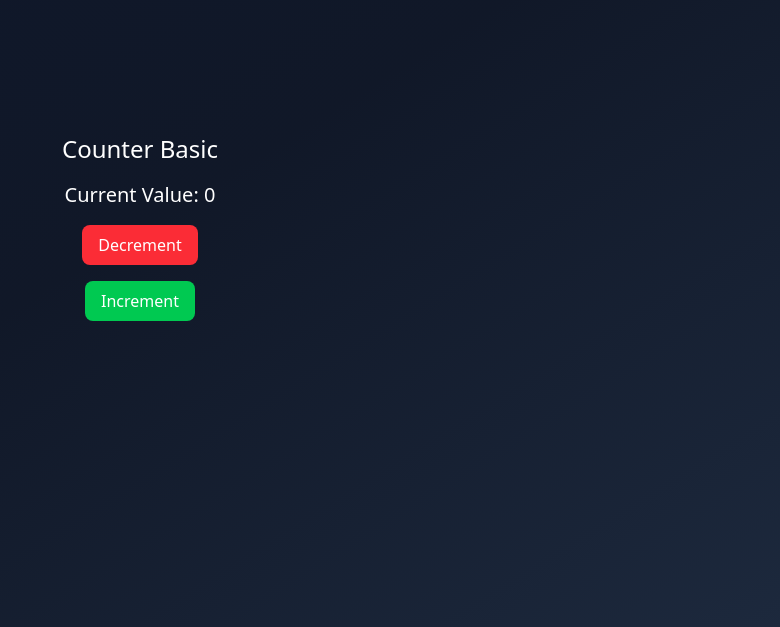
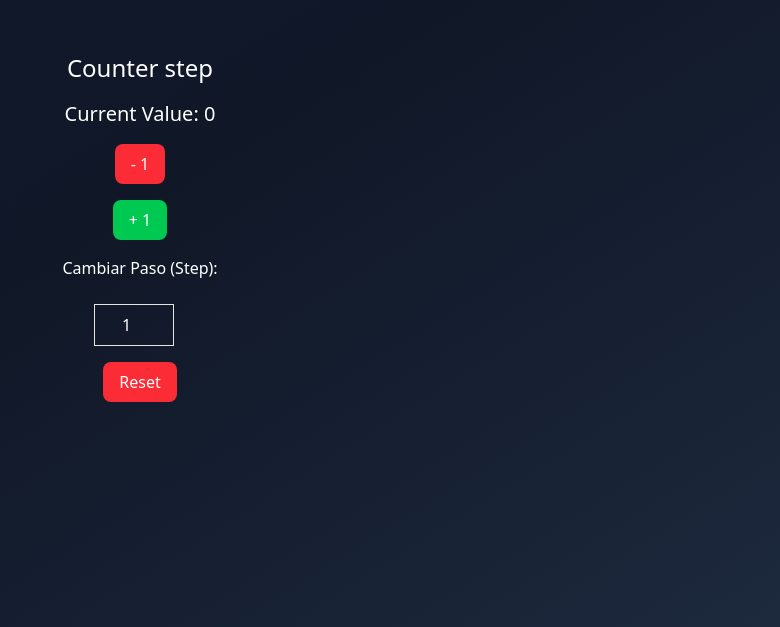
Before and after one commit to jose-angell/react-04-hooks-app, a React (Vite) app: page / in a window 1280 px wide. Shown: the part 173-800 px from the top of the page, without its empty margins (500-1280 px from the left). Built offline with nearby package versions, Linux system fonts and the light colour scheme.

Commit message:
feat: reducer completo de counter con step

```diff
--- a/src/05-useReducet/counterStep/CounterStep.tsx
+++ b/src/05-useReducet/counterStep/CounterStep.tsx
@@ -1,19 +1,40 @@
+import { useReducer } from 'react';
+import { counterStepReducer, getInitialState } from "./counterStepReducer"
 
 export const CounterStep = () => {
-const
+const [state, dispatch] = useReducer(counterStepReducer, getInitialState());
+const {count, step} = state;
+
+const handleClickDecrement = () => {
+  dispatch({type: 'DECREMENTAR'});
+}
+const handleClickIncrement = () => {
+  dispatch({type: 'INCREMENTAR'});
+}
+
 
   return (
-    <div>
-
+    <div className="bg-gradient flex flex-col gap-4">
+        <h1 className="text-2xl font-thin text-white">Counter step</h1>
+          <h3 className="text-xl">Current Value: {count}</h3>
+          <button
+          onClick={handleClickDecrement}
+          className="bg-red-500 text-white px-4 py-2 rounded-md cursor-pointer"> - {step}</button>
+          <button
+          onClick={handleClickIncrement}
+          className="bg-green-500 text-white px-4 py-2 rounded-md cursor-pointer"> + {step}</button>
 
         <p className="font-medium mb-2">Cambiar Paso (Step):</p>
                 <input
                     type="number"
-                    value={tempStep}
-                    onChange={(e) => setTempStep(Number(e.target.value))}
+                    value={step}
+                    onChange={(e) => dispatch({type: 'CAMBIAR_STEP', payload: Number(e.target.value)})}
                     className="border p-2 w-20 text-center mr-3"
                     min="1"
                 />
+        <button
+          onClick={() =>dispatch({type:'RESET', payload: getInitialState()})}
+          className="bg-red-500 text-white px-4 py-2 rounded-md cursor-pointer">Reset</button>
     </div>
   )
 }
--- a/src/05-useReducet/counterStep/counterStepReducer.ts
+++ b/src/05-useReducet/counterStep/counterStepReducer.ts
@@ -4,16 +4,18 @@ export interface CounterStepState {
     step: number;
 }
 
-export const getInitialState: CounterStepState ={
+export const getInitialState = (): CounterStepState => {
+    return {
     count: 0,
-    step: 1
+    step: 1,
+    }
 }
 
 export type CounterStepActions =
 {type: "INCREMENTAR"} |
 {type: "DECREMENTAR"} |
 {type: "CAMBIAR_STEP", payload: number} |
-{type: "RESET" }
+{type: "RESET" , payload: CounterStepState}
 
 export const counterStepReducer = (state: CounterStepState, action:CounterStepActions): CounterStepState => {
     switch(action.type){
@@ -25,7 +27,7 @@ export const counterStepReducer = (state: CounterStepState, action:CounterStepAc
         case "DECREMENTAR":
             return {
                 ...state,
-                count: state.count + state.step
+                count: state.count - state.step
             }
         case "CAMBIAR_STEP":
             return {
--- a/src/main.tsx
+++ b/src/main.tsx
@@ -2,8 +2,9 @@ import { StrictMode, Suspense } from 'react'
 import { createRoot } from 'react-dom/client'
 import './index.css'
 import { Toaster } from 'sonner'
-import { ProfessionalApp } from './09-useContext/ProfessionalApp'
-import { CounterSimple } from './05-useReducet/counter/CounterSimple'
+// import { ProfessionalApp } from './09-useContext/ProfessionalApp'
+// import { CounterSimple } from './05-useReducet/counter/CounterSimple'
+import { CounterStep } from './05-useReducet/counterStep/CounterStep'
 // import { ClientInformation } from './08-use-suspense/ClientInformation'
 // import { getUserAction } from './08-use-suspense/api/get.user.action'
 // import { InstagromApp } from './07-useOptimistic/InstagromApp'
@@ -57,6 +58,7 @@ createRoot(document.getElementById('root')!).render(
       <ClientInformation getUser={getUserAction(101)}/>
     </Suspense> */}
     {/* <ProfessionalApp/> */}
-    <CounterSimple/>
+    {/* <CounterSimple/> */}
+    <CounterStep/>
   </StrictMode>,
 )
```
